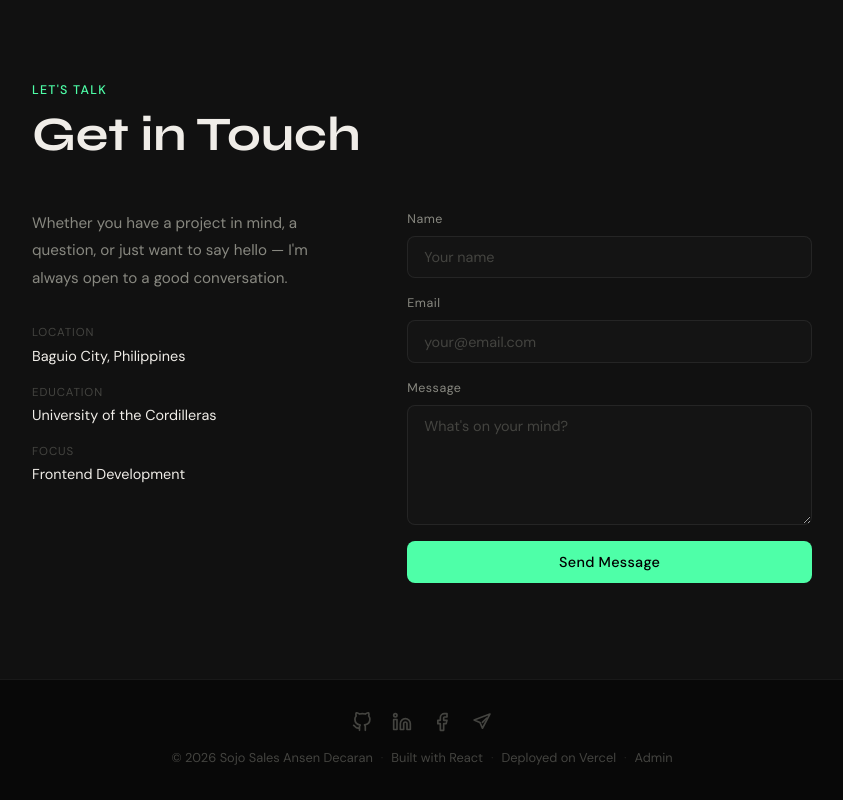
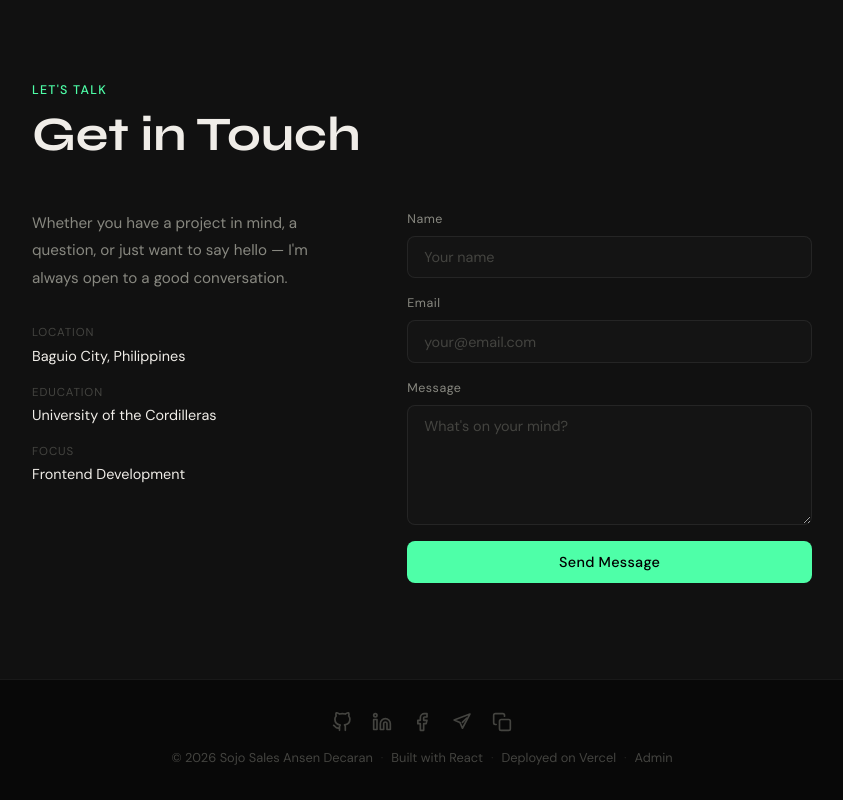
Before and after one commit to sojiyou/Portfolio, a React (Create React App) app: page / in a window 1280 px wide. Shown: the part 1902-2702 px from the top of the page, without its empty margins (218-1061 px from the left). Built offline with nearby package versions, Linux system fonts and the light colour scheme; no server answers; the database is empty.

Commit message:
add copy portfolio link button to footer

```diff
--- a/src/components/Footer.css
+++ b/src/components/Footer.css
@@ -33,3 +33,14 @@
 .footer__admin-link:hover {
   color: var(--accent);
 }
+
+.footer__copy-btn.footer__copy-btn {
+  cursor: pointer;
+  background: none;
+  border: none;
+  padding: 0;
+  font-size: inherit;
+}
+.footer__copy-btn--copied {
+  color: var(--accent) !important;
+}
--- a/src/components/Footer.js
+++ b/src/components/Footer.js
@@ -1,7 +1,18 @@
+import { useState, useCallback } from "react";
 import { Link } from "react-router-dom";
 import "./Footer.css";
 
 export default function Footer() {
+  const [copied, setCopied] = useState(false);
+
+  const handleCopy = useCallback(async () => {
+    try {
+      await navigator.clipboard.writeText(window.location.origin);
+      setCopied(true);
+      setTimeout(() => setCopied(false), 2000);
+    } catch {}
+  }, []);
+
   return (
     <footer className="footer">
       <div className="footer__socials">
@@ -52,6 +63,23 @@ export default function Footer() {
             <path d="M12.5 12.5l5-5" />
           </svg>
         </a>
+        <button
+          className={`footer__social-link footer__copy-btn ${copied ? "footer__copy-btn--copied" : ""}`}
+          onClick={handleCopy}
+          aria-label="Copy portfolio link"
+          title="Copy portfolio link"
+        >
+          {copied ? (
+            <svg width="20" height="20" viewBox="0 0 24 24" fill="none" stroke="currentColor" strokeWidth="2" strokeLinecap="round" strokeLinejoin="round">
+              <polyline points="20 6 9 17 4 12" />
+            </svg>
+          ) : (
+            <svg width="20" height="20" viewBox="0 0 24 24" fill="none" stroke="currentColor" strokeWidth="2" strokeLinecap="round" strokeLinejoin="round">
+              <rect x="9" y="9" width="13" height="13" rx="2" ry="2" />
+              <path d="M5 15H4a2 2 0 0 1-2-2V4a2 2 0 0 1 2-2h9a2 2 0 0 1 2 2v1" />
+            </svg>
+          )}
+        </button>
       </div>
       <p className="footer__text">
         © {new Date().getFullYear()} Sojo Sales Ansen Decaran
```
